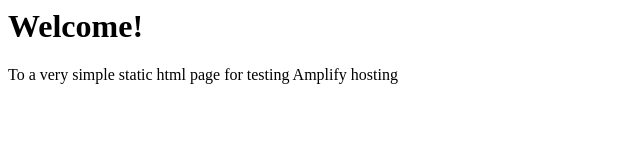
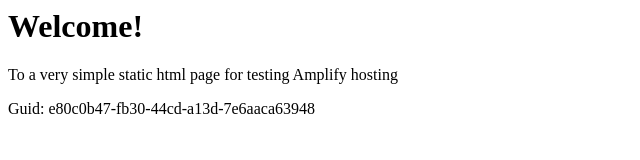
Before and after one commit to aws-aemilia-bah/Github-PR-Commit-Integration-Test-DoNotTouch-Gith-OKSLNVO2-v1-prod-me-south-1, a website: page src/index.html in a window 1280 px wide. Shown: the whole page, without its empty margins (0-640 px from the left). Drawn offline with Linux system fonts and the light colour scheme.

Commit message:
commit from integ tests

```diff
--- a/src/index.html
+++ b/src/index.html
@@ -1,3 +1,5 @@
+
+
 <html lang="en">
 
 <head>
@@ -10,6 +12,6 @@
 <body>
     <h1>Welcome!</h1>
     <p>To a very simple static html page for testing Amplify hosting</p>
-</body>
+    <p>Guid: e80c0b47-fb30-44cd-a13d-7e6aaca63948</p></body>
 
 </html>
```
